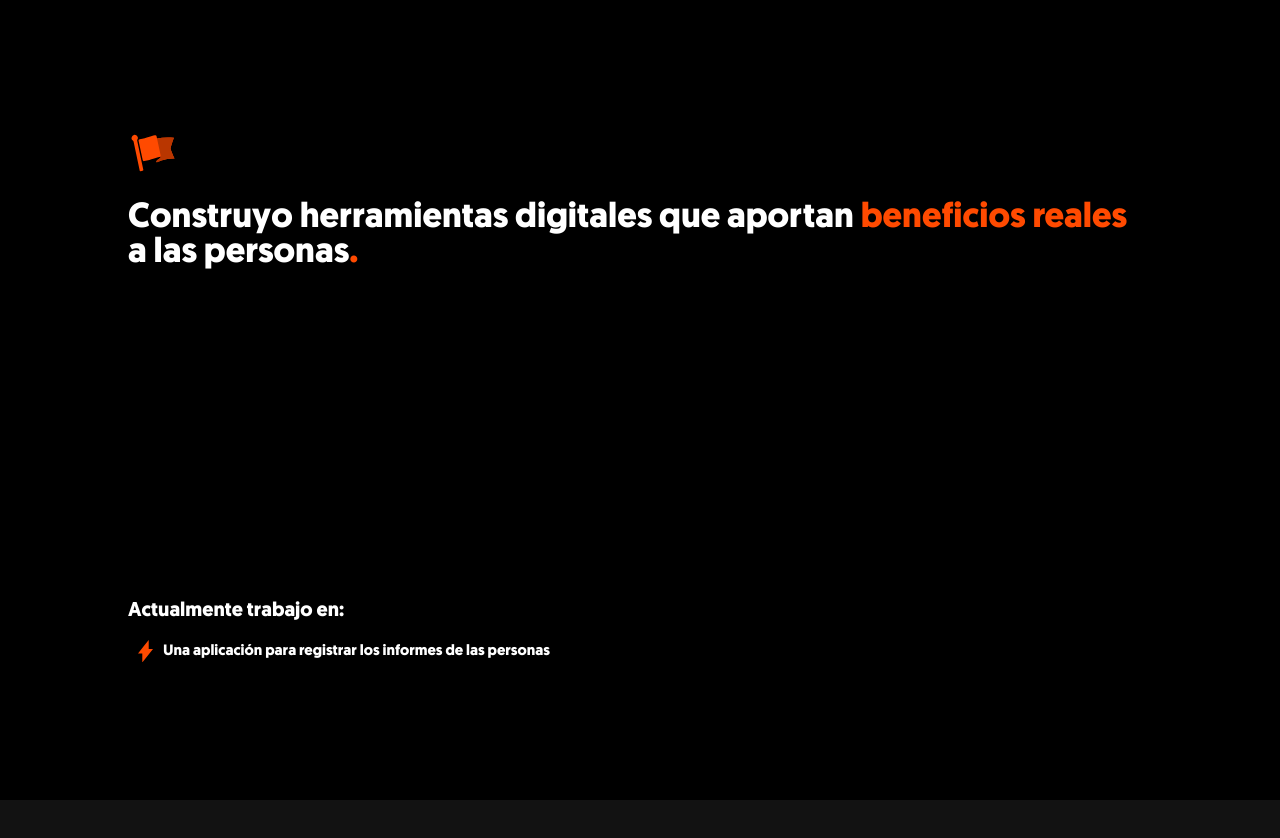
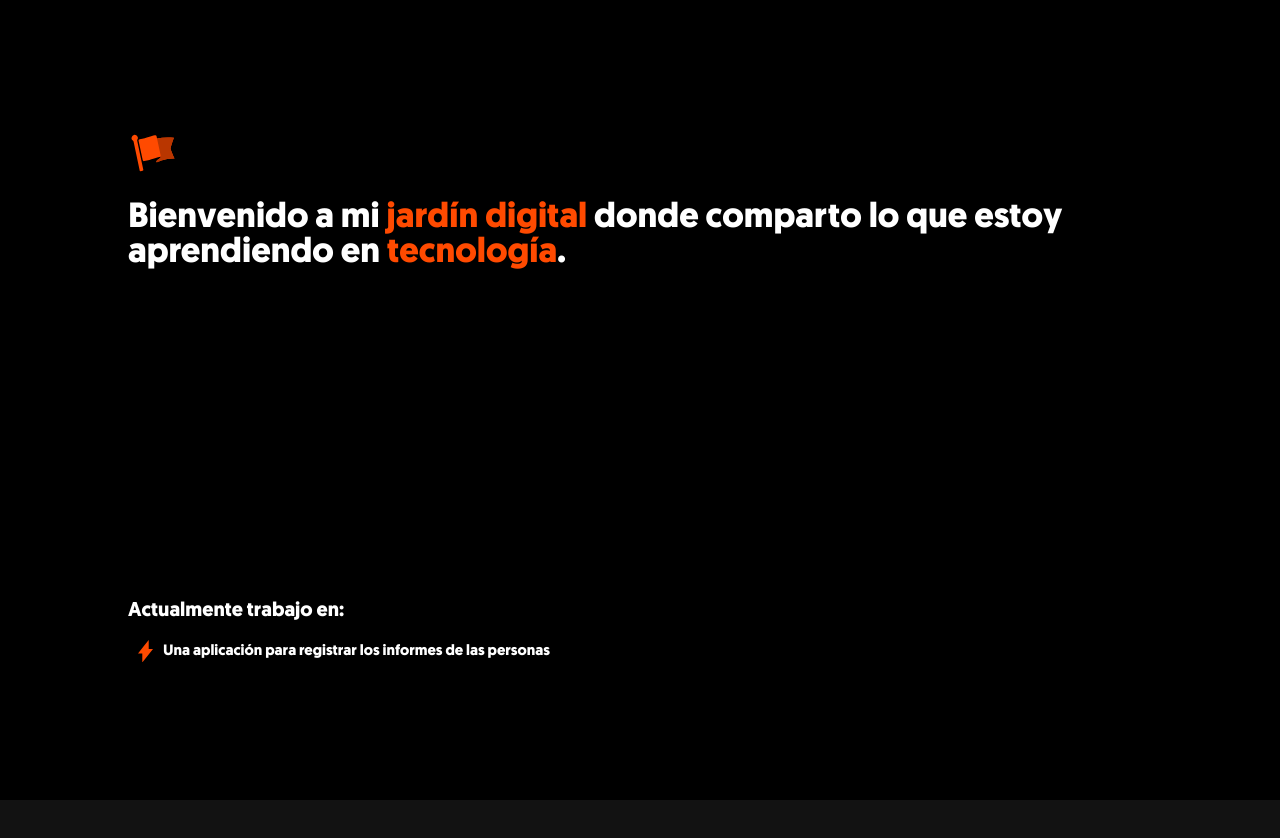
Before and after one commit to luiscobot/luisromero.co, a SvelteKit app: page / in a window 1280 px wide. Shown: the top 838 px of the page. Built offline with nearby package versions, Linux system fonts and the light colour scheme.

Commit message:
update heading

```diff
--- a/src/routes/+page.svelte
+++ b/src/routes/+page.svelte
@@ -13,7 +13,7 @@
     </svg>
   </a>
 
-  <h1>Construyo herramientas digitales que aportan <span>beneficios reales</span> a las personas<span>.</span></h1>
+  <h1>Bienvenido a mi <span>jardín digital</span> donde comparto lo que estoy aprendiendo en <span>tecnología</span>.</h1>
 
   <div class="current-projects">
     <p>Actualmente trabajo en:</p>
```
